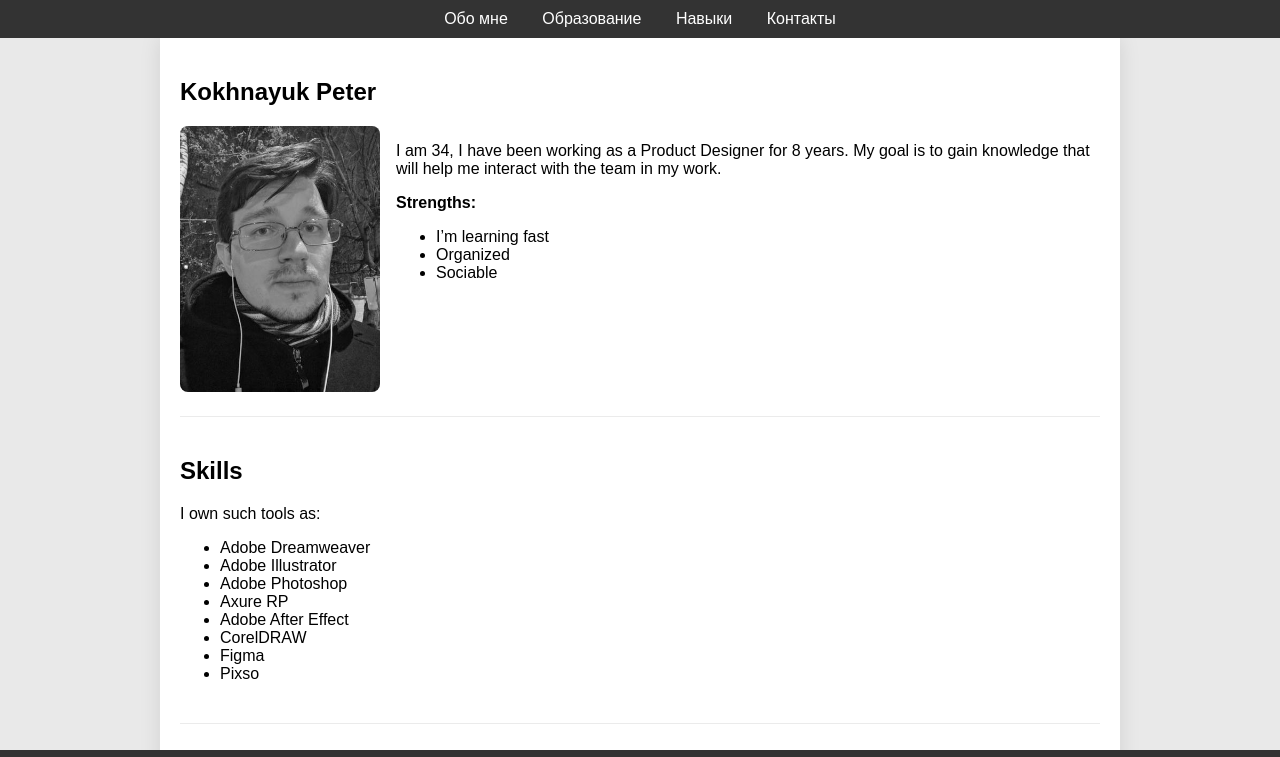
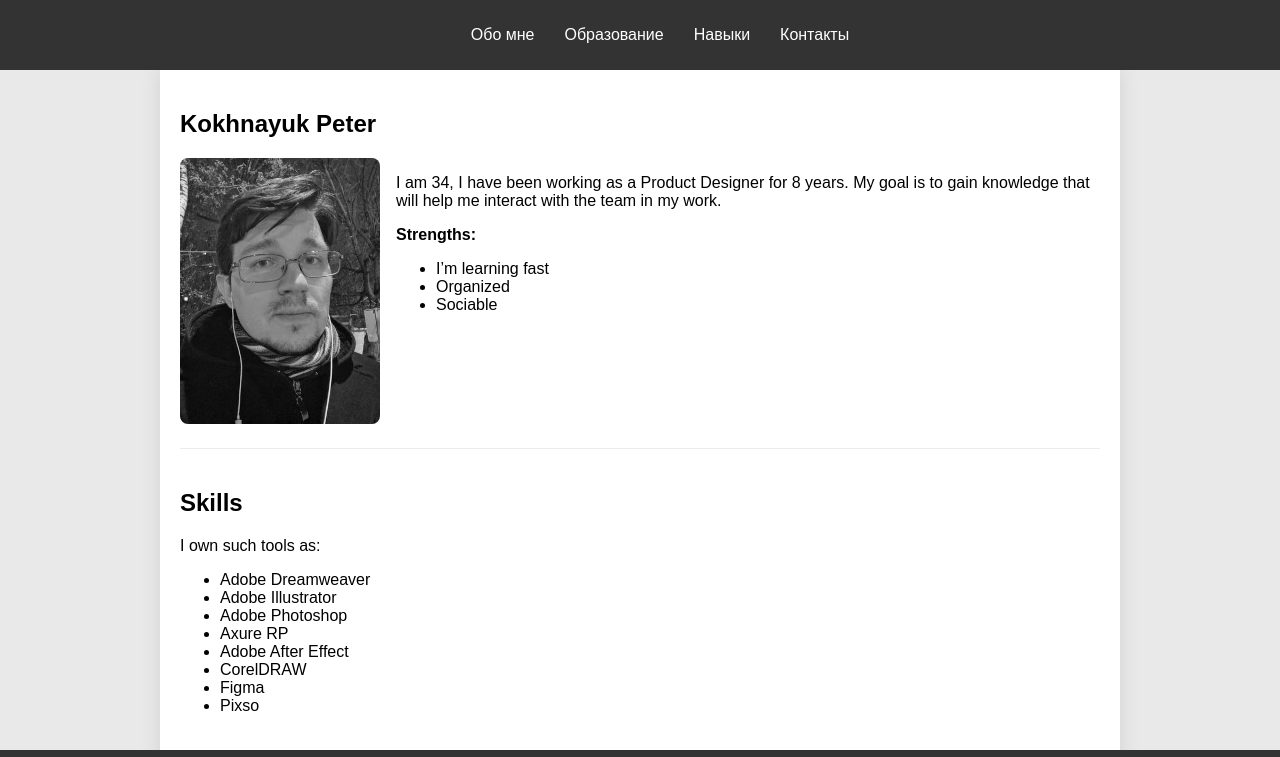
Before and after one commit to peterkogit/rsschool-cv, a plain HTML site: page index.html in a window 1280 px wide. Shown: the top 757 px of the page. Drawn offline with Linux system fonts and the light colour scheme.

Commit message:
feat: update html

```diff
--- a/index.html
+++ b/index.html
@@ -9,10 +9,12 @@
 <body>
 
 <nav>
-    <a href="#about">Обо мне</a>
-    <a href="#education">Образование</a>
-    <a href="#skills">Навыки</a>
-    <a href="#contacts">Контакты</a>
+	<ul>
+		<li><a href="#about">Обо мне</a></li>
+		<li><a href="#education">Образование</a></li>
+		<li><a href="#skills">Навыки</a></li>
+		<li><a href="#contacts">Контакты</a></li>
+	</ul>
 </nav>
 
 <div class="content">
@@ -24,19 +26,19 @@
 				<p>I am 34, I have been working as a Product Designer for 8 years. My goal is to gain knowledge that will help me interact with the team in my work.</p>
 				<p>
 					<b>Strengths:</b>
+				</p>
 					<ul>
 						<li>I’m learning fast</li>
 						<li>Organized</li>
 						<li>Sociable</li>
 					</ul>
-				</p>
 			</div>
 		</div>
     </section>
 
     <section id="skills">
         <h2>Skills</h2>
-        <p>I own such tools as:
+        <p>I own such tools as:</p>
 			<ul>
 				<li>Adobe Dreamweaver</li>
 				<li>Adobe Illustrator</li>
@@ -47,7 +49,6 @@
 				<li>Figma</li>
 				<li>Pixso</li>
 			</ul>
-		</p>
     </section>
 
     <section id="education">
@@ -57,13 +58,11 @@
 
     <section id="contacts">
         <h2>Contact information</h2>
-		<p>
 			<ul>
 				<li><b>Discord:</b> Peterko</li>
 				<li><b>GitHub:</b> peterkogit</li>
 				<li><b>Telegram:</b> peter_ko</li>
 			</ul>
-		</p>
     </section>
 </div>
 
--- a/style.css
+++ b/style.css
@@ -13,17 +13,25 @@ nav {
 	padding: 10px 0;
 	text-align: center;
 	z-index: 1000;
-}
-nav a {
-	color: white;
-	margin: 0 15px;
-	text-decoration: none;
-}
-nav a:hover {
-	text-decoration: underline;
+
+	ul {
+		list-style: none;
+		display: flex;
+		justify-content: center;
+	}
+
+	a {
+		color: white;
+		margin: 0 15px;
+		text-decoration: none;
+
+		&:hover {
+			text-decoration: underline;
+		}
+	}
 }
 .content {
-	margin: 38px auto 20px auto;
+	margin: 70px auto 20px auto;
 	padding: 20px;
 	width: 920px;
 	background-color: white;
```
